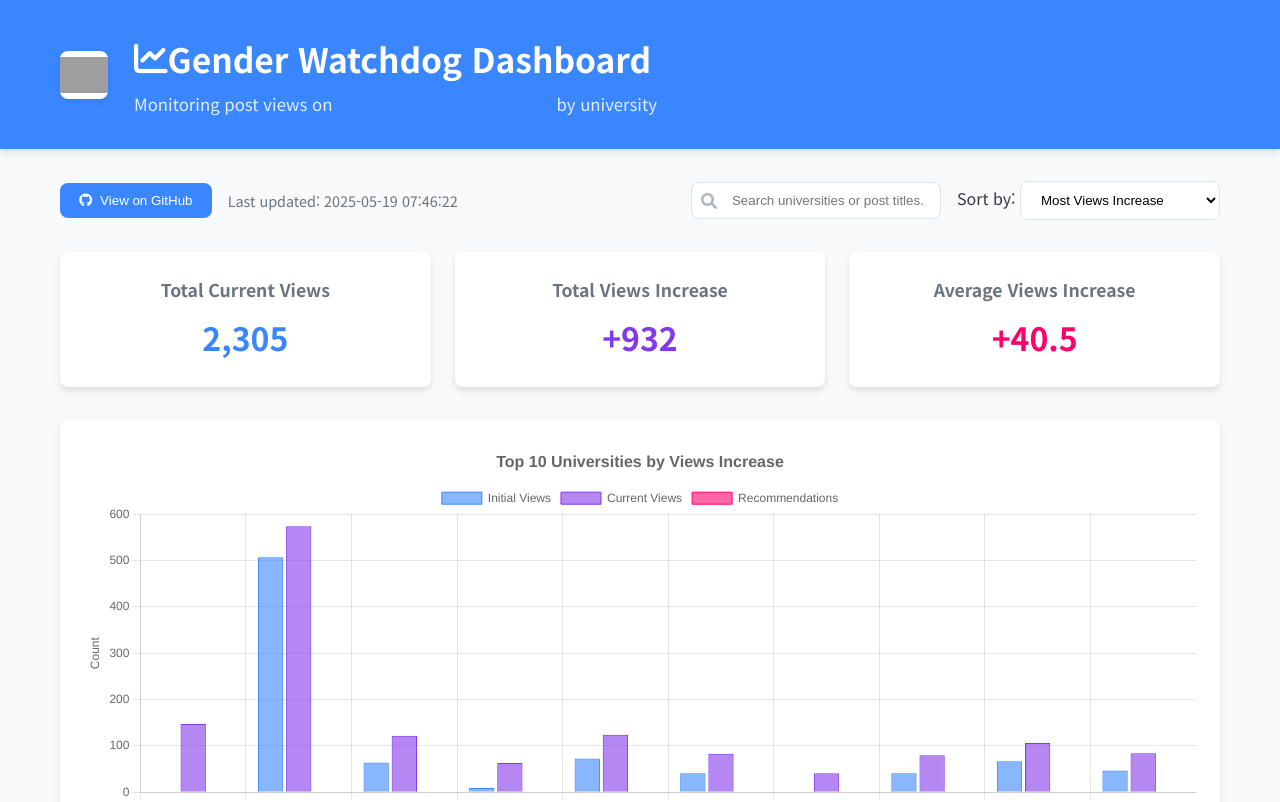
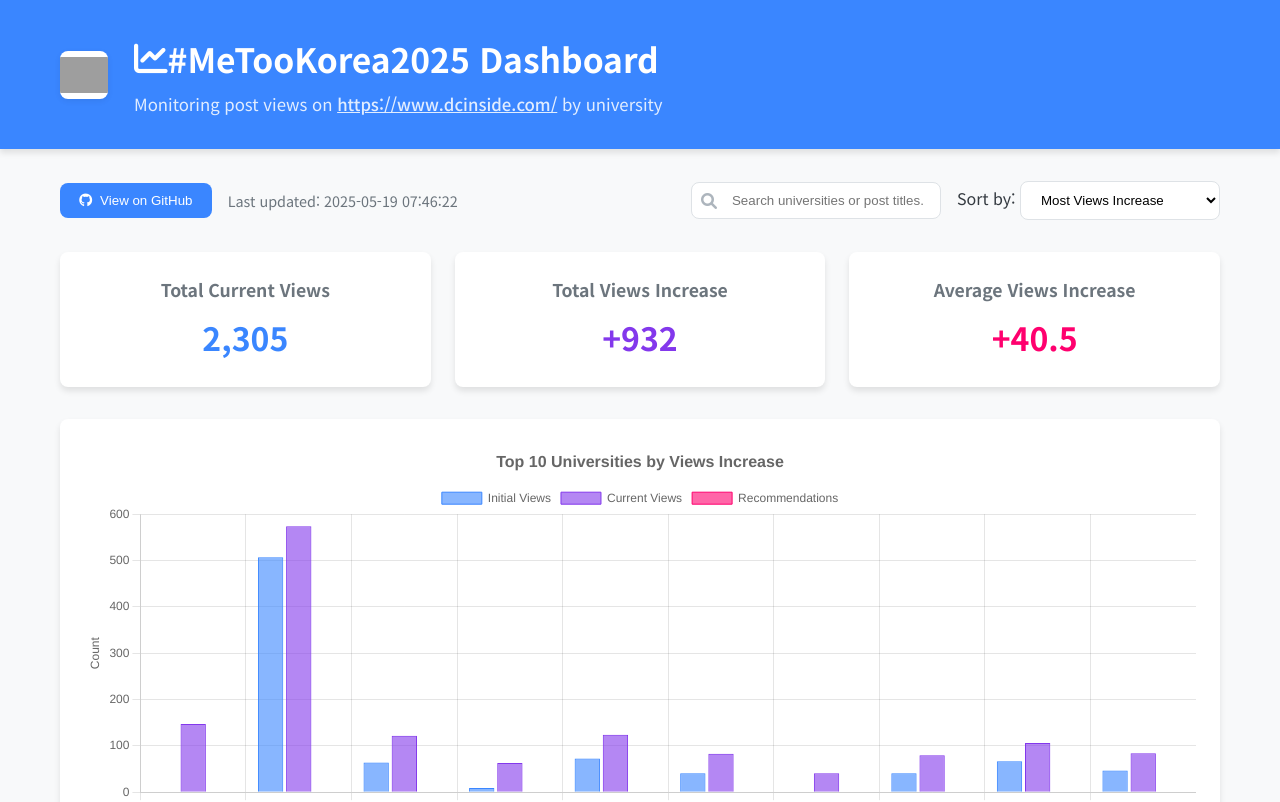
Before and after one commit to Gender-Watchdog/metoo2025_dashboard, a plain HTML site: page index.html in a window 1280 px wide. Shown: the top 802 px of the page. Drawn offline with nearby package versions, Linux system fonts and the light colour scheme; grey boxes are pictures that could not be loaded.

Commit message:
Update index.html title to #MeTooKorea2025 and enhance link styling in styles.css for better visibility and user interaction.

```diff
--- a/css/styles.css
+++ b/css/styles.css
@@ -122,6 +122,16 @@ header {
     font-size: 1.05rem;
     margin-bottom: 0;
     word-break: break-all;
+}
+
+.header-title-group p a {
+    color: #fff;
+    text-decoration: underline;
+    font-weight: 500;
+}
+
+.header-title-group p a:hover {
+    color: var(--tertiary-color);
 }
 
 /* Dashboard Controls */
--- a/index.html
+++ b/index.html
@@ -34,7 +34,7 @@
         <div class="container header-flex">
             <img src="imgs/gender-watchdog-icon-04142025.png" alt="Gender Watchdog Icon" class="header-logo">
             <div class="header-title-group">
-                <h1><i class="fas fa-chart-line"></i> Gender Watchdog Dashboard</h1>
+                <h1><i class="fas fa-chart-line"></i> #MeTooKorea2025 Dashboard</h1>
                 <p>Monitoring post views on <a href="https://www.dcinside.com/" target="_blank" rel="noopener">https://www.dcinside.com/</a> by university</p>
             </div>
         </div>
```
